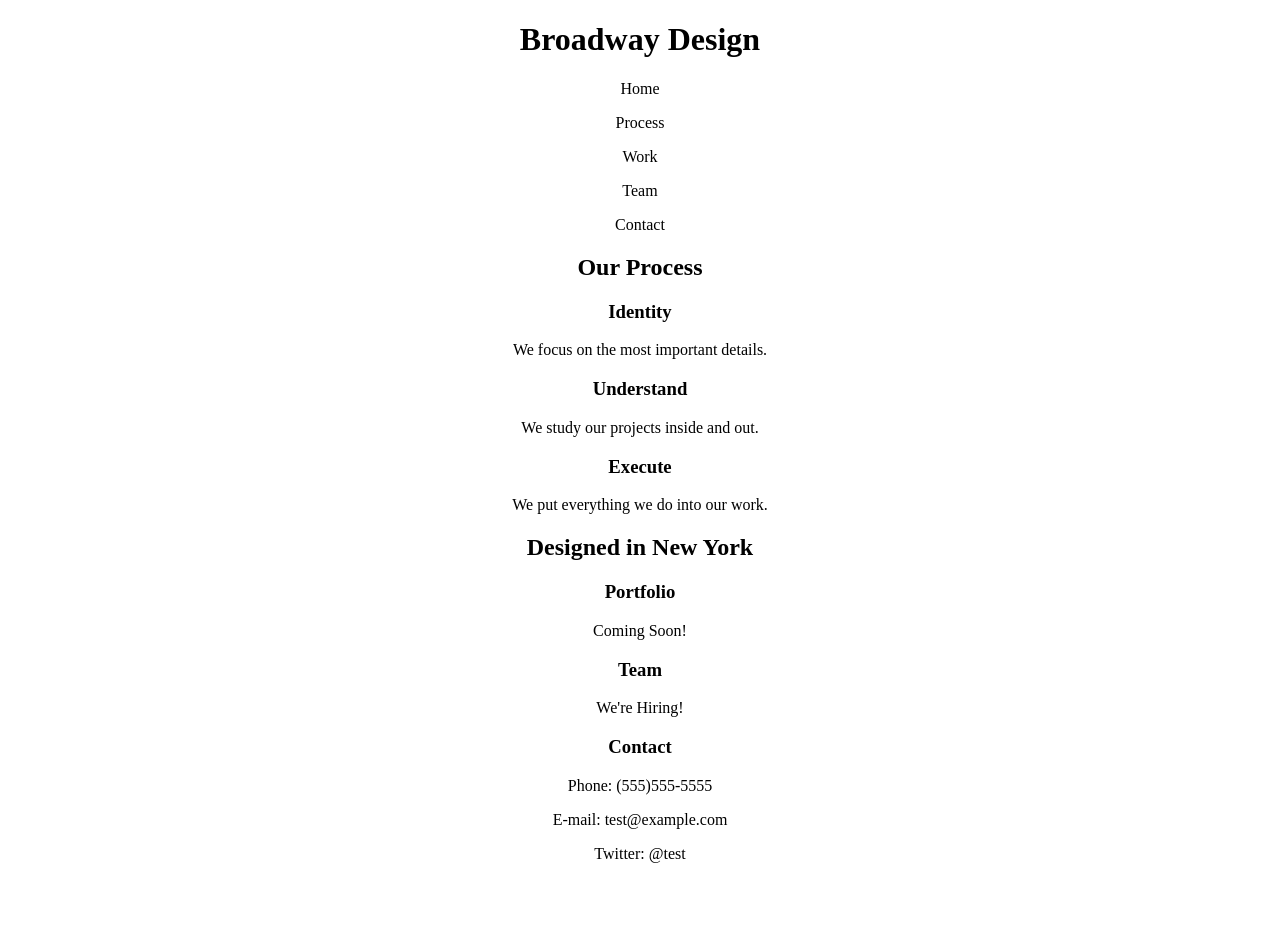
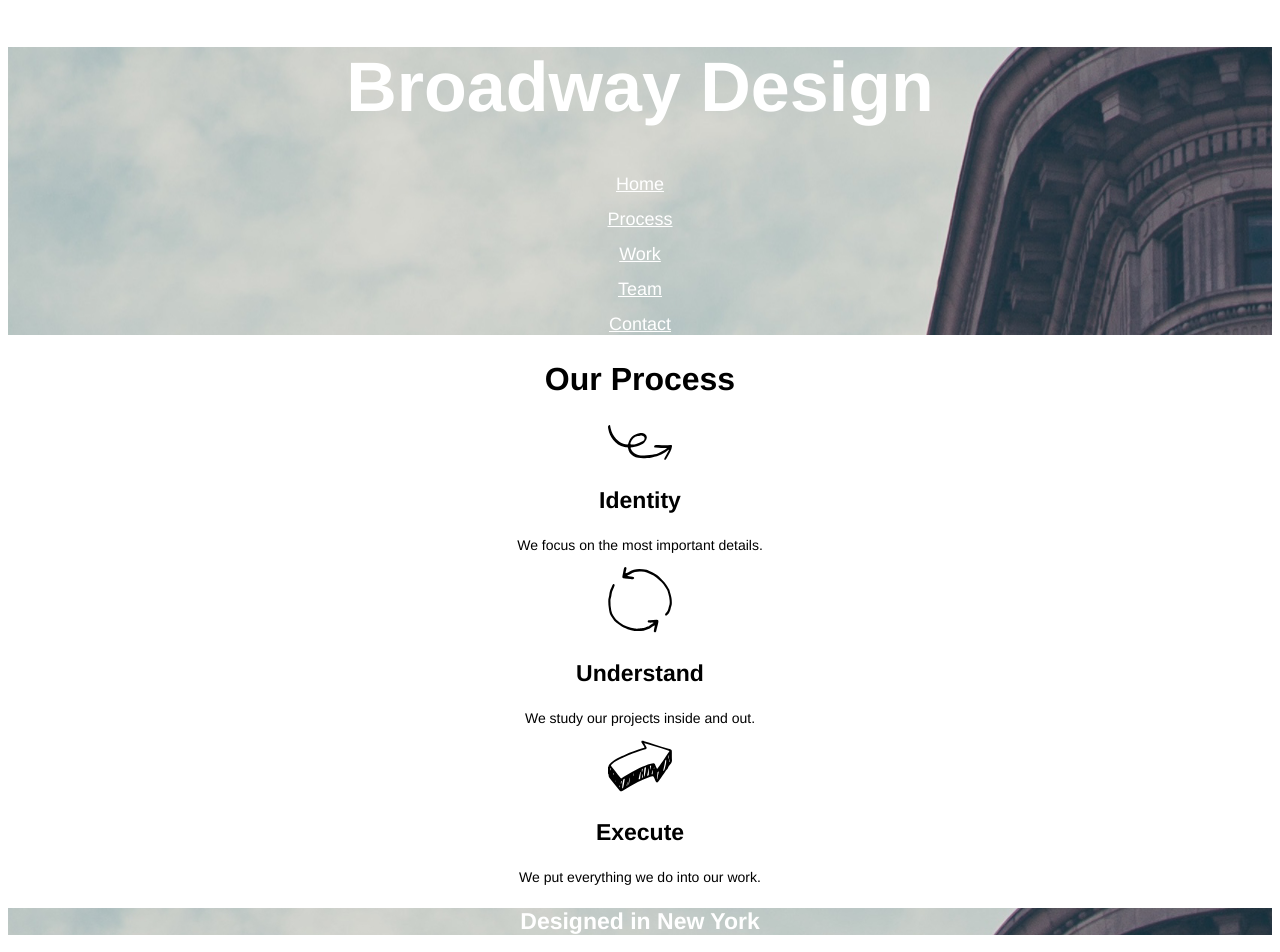
Before and after one commit to ariel-es/broadway, a plain HTML site: page index.html in a window 1280 px wide. Shown: the top 952 px of the page. Before the commit the page ends 879 px from the top, so only its background shows below. Drawn offline with Linux system fonts and the light colour scheme.

Commit message:
Final html and css adds.

```diff
--- a/index.html
+++ b/index.html
@@ -6,24 +6,31 @@
   </head>
   <body>
     <!-- Broadway Design -->
+  <div class="header">
     <h1>Broadway Design</h1>
-    <p>Home</p>
-    <p>Process</p>
-    <p>Work</p>
-    <p>Team</p>
-    <p>Contact</p>
+    <div class="nav">
+      <p><a class="nav" href="#">Home</a></p>
+      <p><a class="nav" href="#">Process</a></p>
+      <p><a class="nav" href="#">Work</a></p>
+      <p><a class="nav" href="#">Team</a></p>
+      <p><a class="nav" href="#">Contact</a></p>
+    </div>
+  </div>
 
     <!-- Our Process -->
     <h2>Our Process</h2>
+    <img src="resources/images/identify.svg"/>
       <h3>Identity</h3>
         <p>We focus on the most important details.</p>
+    <img src="resources/images/understand.svg"/>
       <h3>Understand</h3>
         <p>We study our projects inside and out.</p>
+    <img src="resources/images/execute.svg"/>
       <h3>Execute</h3>
         <p>We put everything we do into our work.</p>
 
     <!-- Designed in NY -->
-    <h2>Designed in New York</h2>
+    <h3 class id="ny">Designed in New York</h3>
       <h3>Portfolio</h3>
         <p>Coming Soon!</p>
       <h3>Team</h3>
@@ -35,7 +42,7 @@
 
     <!-- Footer -->
     <div class="footer">
-
+      <p>©Broadway 2016 <a class="footer" href="#">Home</a> <a class="footer" href="#">About</a> <a class="footer" href="#">Work</a> <a class="footer" href="#">Team</a> <a class="footer" href="#">Contact</a></p>
     </div>
 
   </body>
--- a/resources/css/style.css
+++ b/resources/css/style.css
@@ -1,3 +1,44 @@
 body {
   text-align: center;
+  font-family: Helvetica;
 }
+
+h1{
+  font-size: 70px;
+  font-weight: bold;
+  color: white;
+}
+
+h2 {
+  font-size: 32px;
+  font-weight: bold;
+}
+
+h3 {
+  font-size: 23px;
+  font-weight: bold;
+}
+
+p {
+  font-size: 14px;
+}
+
+.header{
+  background-image: url("../images/the-flatiron-building.png");
+}
+
+.nav {
+  color: white;
+  font-size: 18px;
+}
+
+#ny { background-image: url("../images/the-flatiron-building.png");
+      color: white;
+}
+
+.footer {
+  text-align: left;
+  font-size: 11px;
+  color: white;
+  background-color: dimgray;
+}
```
Lines whose indentation alone changed are shown as unchanged.
